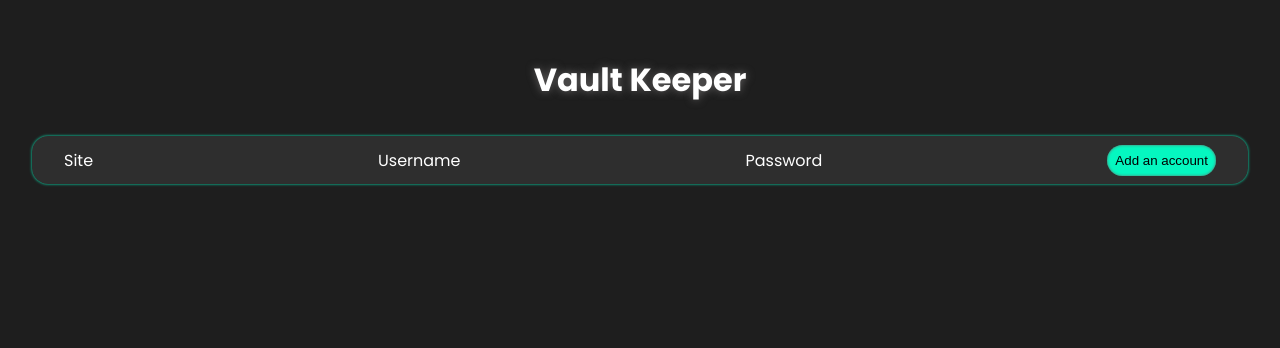
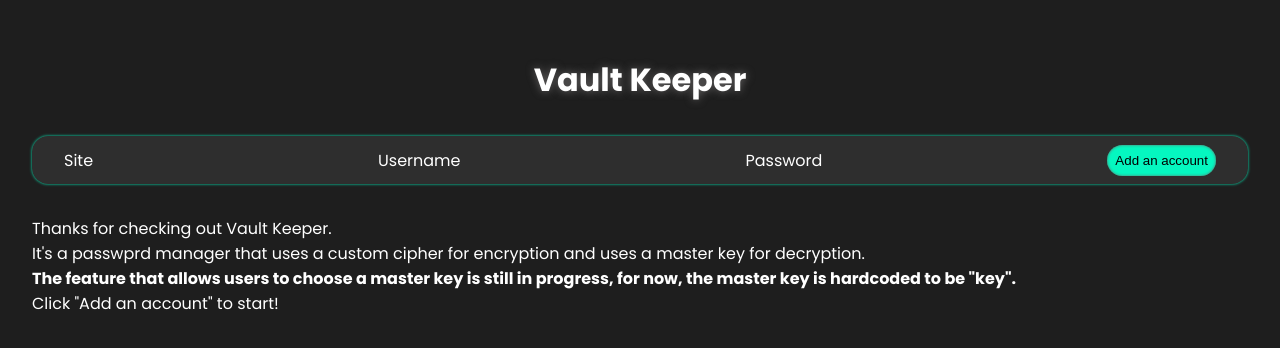
Before and after one commit to RD2P/vaultkeeper, a React (Vite) app: page / in a window 1280 px wide. Shown: the top 348 px of the page. Built offline with nearby package versions, Linux system fonts and the light colour scheme.

Commit message:
Added user note

```diff
--- a/src/App.jsx
+++ b/src/App.jsx
@@ -1,5 +1,5 @@
 import { useState, useEffect } from 'react'
-import styles from './styles/styles.css'
+import './styles/styles.css'
 import accounts from './accountData.jsx'
 import AccountRow from './components/AccountRow'
 import Encrypt from './components/Encrypt'
@@ -90,20 +90,24 @@ function App() {
 
   return (
     <>
+
         <h1 className="page-title">Vault Keeper</h1>
         {/* {needKey &&  keyInput} */}
-
         <HeadingRow handleAddAccount={handleAddAccount}/>
-
         {/* Input row appears if showInputRow is true*/}
         {showInputRow && <InputRow
           handleInputChange={handleInputChange}
           handleEncrypt={handleEncrypt}
         />}
-
         {/* Account rows */}
         <div className="account-info-container row">
           {accountRows}
+        </div>
+        <div className="note-container">
+          <p className="note">Thanks for checking out Vault Keeper.</p>
+          <p>It's a passwprd manager that uses a custom cipher for encryption and uses a master key for decryption.</p>
+          <p><strong>The feature that allows users to choose a master key is still in progress, for now, the master key is hardcoded to be "key".</strong></p>
+          <p>Click "Add an account" to start!</p>
         </div>
 
     </>
--- a/src/styles/styles.css
+++ b/src/styles/styles.css
@@ -84,3 +84,7 @@ button:hover {
   justify-content: center;
   align-items: center;
 }
+
+.note {
+  margin-top: 2rem;
+}
```
Lines whose indentation alone changed are shown as unchanged.
